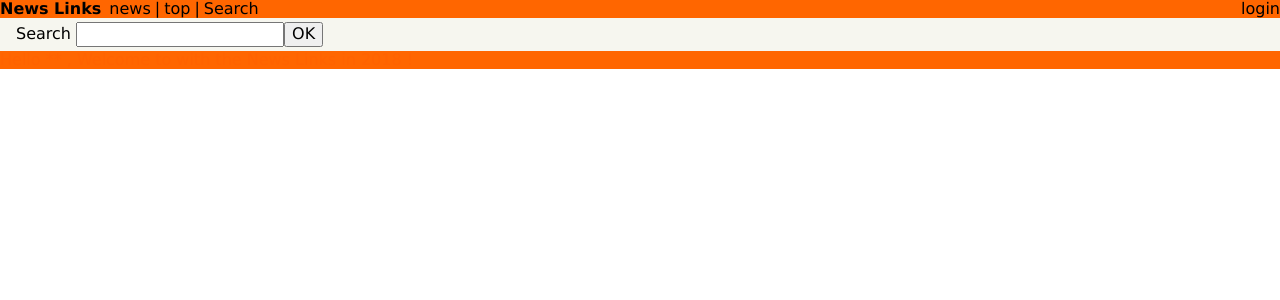
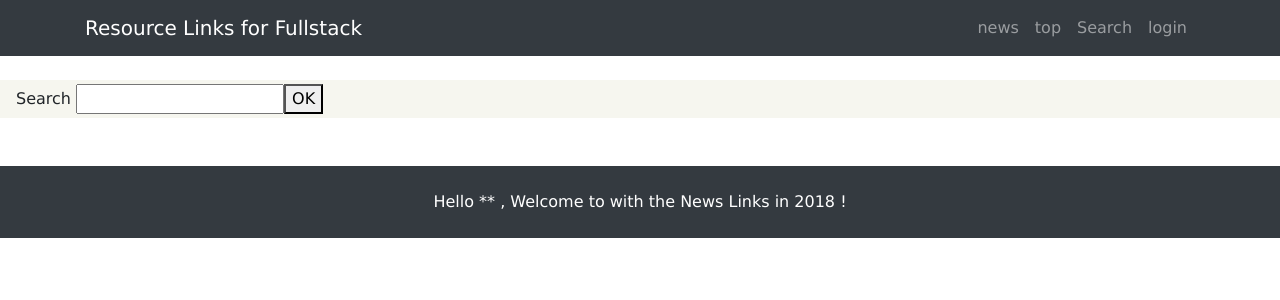
Before and after one commit to hnzhang/LinksAndVotes, a React (Create React App) app in the folder client/: page /search in a window 1280 px wide. Shown: the top 300 px of the page. Built offline with nearby package versions, Linux system fonts and the light colour scheme; what apollo-link-ws would draw is missing.

Commit message:
switch to bootstrap for css

```diff
--- a/client/public/index.html
+++ b/client/public/index.html
@@ -7,7 +7,9 @@
     <link rel="manifest" href="%PUBLIC_URL%/manifest.json">
     <link rel="shortcut icon" href="%PUBLIC_URL%/favicon.ico">
     <link rel="stylesheet" href="https://unpkg.com/tachyons@4.2.1/css/tachyons.min.css"/>
-    <title>News Links</title>
+       <link rel="stylesheet" href="https://stackpath.bootstrapcdn.com/bootstrap/4.1.3/css/bootstrap.min.css" integrity="sha384-MCw98/SFnGE8fJT3GXwEOngsV7Zt27NXFoaoApmYm81iuXoPkFOJwJ8ERdknLPMO" crossorigin="anonymous">
+    <link rel="stylesheet" href="https://use.fontawesome.com/releases/v5.3.1/css/all.css" integrity="sha384-mzrmE5qonljUremFsqc01SB46JvROS7bZs3IO2EmfFsd15uHvIt+Y8vEf7N7fWAU" crossorigin="anonymous">
+    <title>Resource links for Fullstack</title>
   </head>
   <body>
     <noscript>
--- a/client/src/components/Footer.js
+++ b/client/src/components/Footer.js
@@ -3,7 +3,7 @@ import { USER_NAME } from '../constants';
 
 export default () => {
   return (
-    <footer className="flex pal justify-between nowrap orange">
+    <footer className="bg-dark text-white mt-5 p-4 text-center">
       Hello *{localStorage.getItem(USER_NAME)}* , Welcome to   with the News Links in {new Date().getFullYear()} !
     </footer>
   );
--- a/client/src/components/Header.js
+++ b/client/src/components/Header.js
@@ -7,38 +7,41 @@ class Header extends Component {
     render(){
         const authToken = localStorage.getItem(AUTH_TOKEN);
         return (
-            <div className='flex pal justify-between nowrap orange'>
-                <div className='flex flex-fixed black'>
-                    <div className='fw7 mr1'> News Links </div>
-                    <Link to='/' className='ml1 no-underline black' >news</Link>
-                    <div className='ml1'> | </div>
-                    <Link to='/top' className='ml1 no-underline black' >top</Link>
+            <div className='navbar navbar-expand-sm navbar-dark bg-dark mb-4'>
+                <div className='container'>
+                    <div className='navbar-brand'> Resource Links for Fullstack </div>
+                <ul className='navbar-nav ml-auto' >
+                    <li className='nav-item'>
+                        <Link to='/' className='nav-link' >news</Link>
+                    </li>
+                    <li className='nav-item'>
+                        <Link to='/top' className='nav-link' >top</Link>
+                    </li>
                     {authToken && (
-                        <div className='flex'>
-                            <div className='ml1'> | </div>
-                            <Link to='/create' className='ml1 no-underline black'>Submit</Link>
-                        </div>
+                    <li className='nav-item'>
+                        <Link to='/create' className='nav-link'>Submit</Link>
+                    </li>
                     )
                     }
-                    <div className='flex'>
-                        <div className='ml1'> | </div>
-                        <Link to='/search' className='ml1 no-underline black' >Search</Link>
-                    </div>
-                </div>
-                <div className='flex flex-fixed'>
+                    <li className='nav-item'>
+                        <Link to='/search' className='nav-link' >Search</Link>
+                    </li>
+                <li className='nav-item'>
                     {authToken ? (
-                        <div className='ml1 pointer black'
+                        <div className='nav-link'
                             onClick={()=>{
                                 localStorage.removeItem(AUTH_TOKEN);
                                 this.props.history.push('/');
                             }}
                         >
-                           logout
+                           Logout
                         </div>
                     ) : (
-                        <Link to='/login' className='ml1 no-underline black'>login</Link>
+                        <Link to='/login' className='nav-link'>login</Link>
                     )
                     }
+                </li>
+                </ul>
                 </div>
             </div>
         );
```
